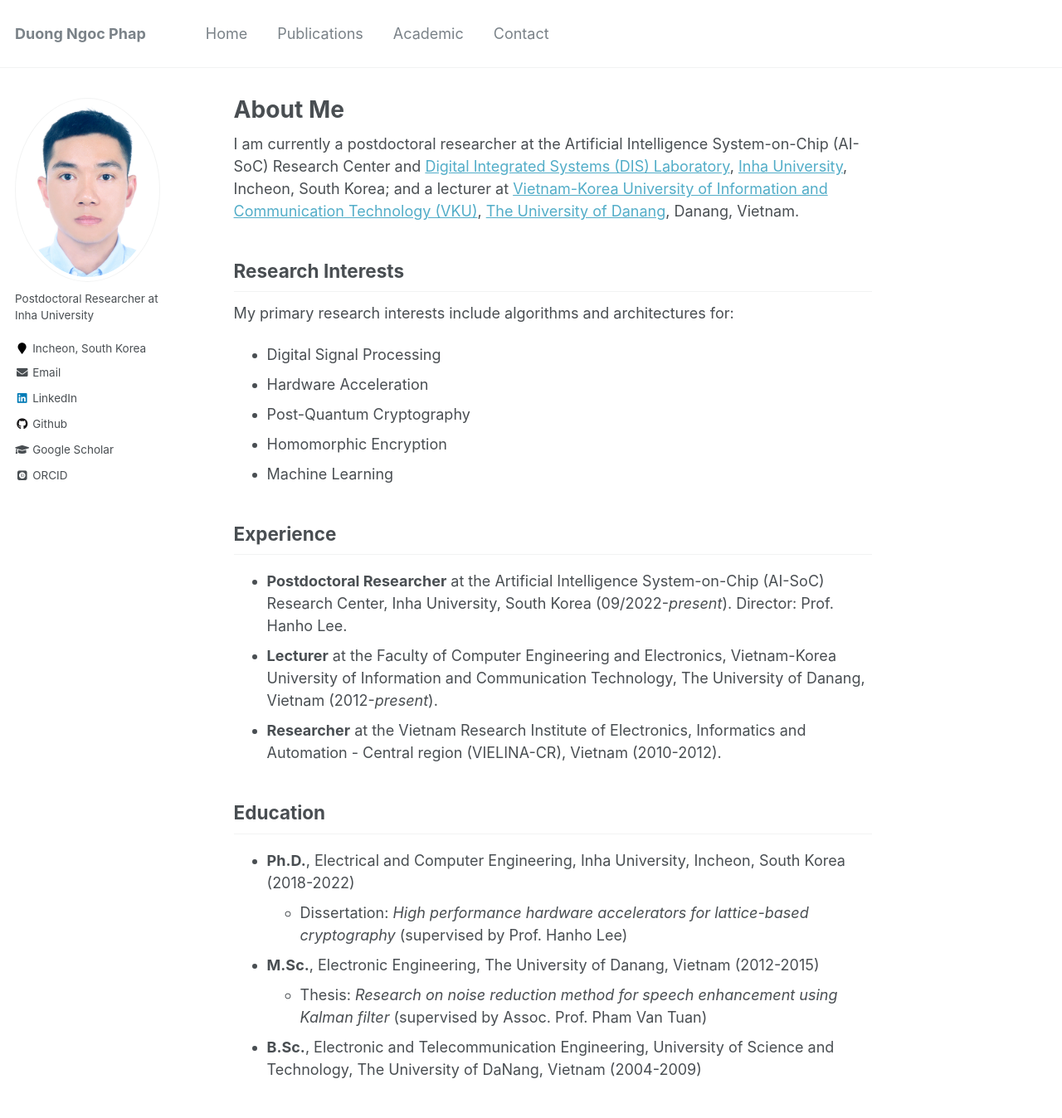
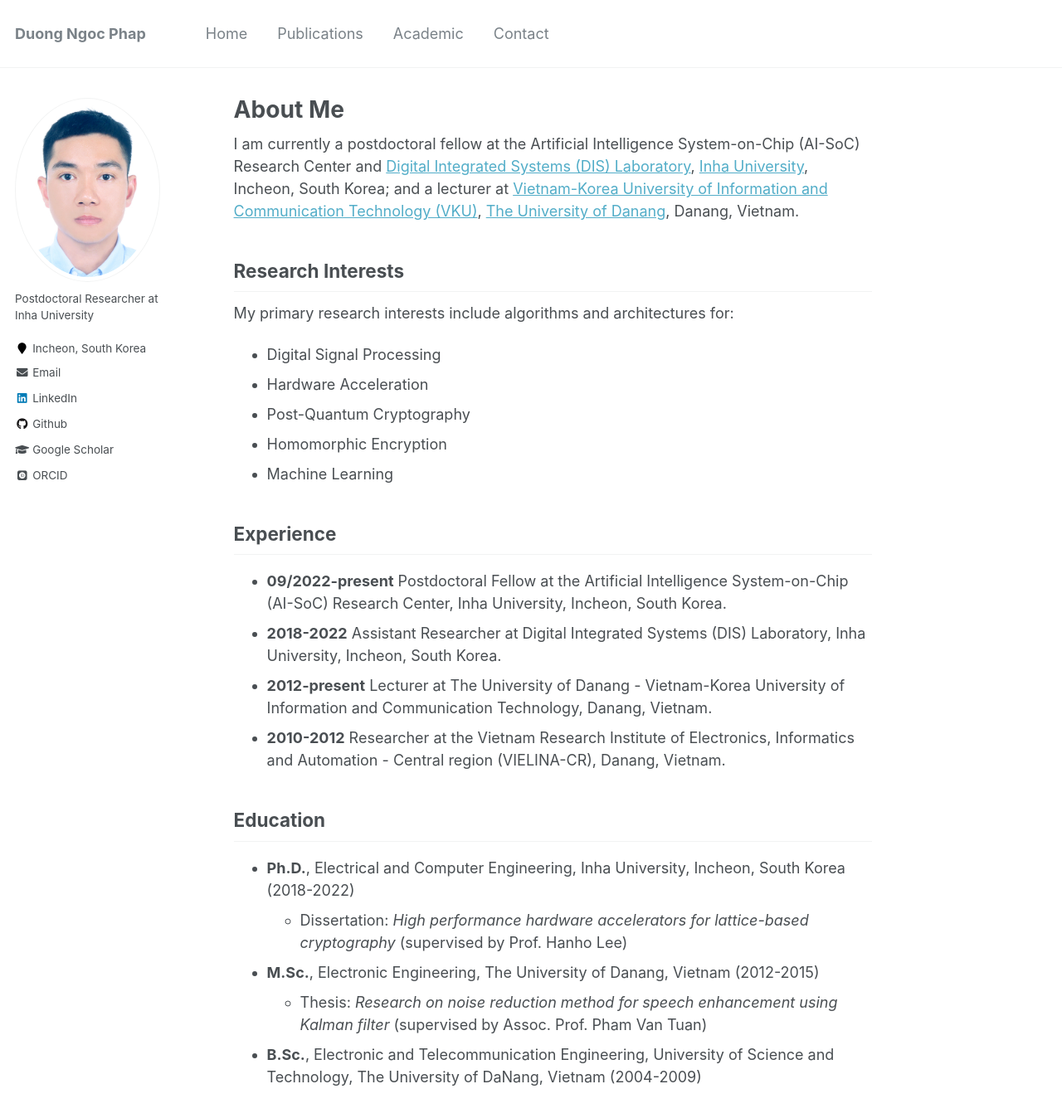
Before and after one commit to phapdn/phapdn.github.io, a Jekyll site: the page built from _pages/about.md, in a window 1280 px wide and 1400 px high. Shown: the top 1348 px of the window at 83% size. Built offline with Jekyll 4.4.1, drawn with Linux system fonts in a browser that asks for light colours; some web fonts are replaced.

Commit message:
Update about.md

```diff
--- a/_pages/about.md
+++ b/_pages/about.md
@@ -7,7 +7,7 @@ redirect_from:
   - /about/
   - /about.html
 ---
-I am currently a postdoctoral researcher at the Artificial Intelligence System-on-Chip (AI-SoC) Research Center and [Digital Integrated Systems (DIS) Laboratory](https://sites.google.com/view/inhasoc), [Inha University](https://eng.inha.ac.kr/eng/index.do), Incheon, South Korea; and a lecturer at [Vietnam-Korea University of Information and Communication Technology (VKU)](https://vku.udn.vn/), [The University of Danang](https://www.udn.vn/english), Danang, Vietnam.
+I am currently a postdoctoral fellow at the Artificial Intelligence System-on-Chip (AI-SoC) Research Center and [Digital Integrated Systems (DIS) Laboratory](https://sites.google.com/view/inhasoc), [Inha University](https://eng.inha.ac.kr/eng/index.do), Incheon, South Korea; and a lecturer at [Vietnam-Korea University of Information and Communication Technology (VKU)](https://vku.udn.vn/), [The University of Danang](https://www.udn.vn/english), Danang, Vietnam.
 
 ## Research Interests
 
@@ -21,10 +21,10 @@ My primary research interests include algorithms and architectures for:
 
 ## Experience
 
-* <b>Postdoctoral Researcher</b> at the Artificial Intelligence System-on-Chip (AI-SoC) Research Center, Inha University, South Korea (09/2022-*present*). Director: Prof. Hanho Lee.
-* <b>Lecturer</b> at the Faculty of Computer Engineering and Electronics, Vietnam-Korea University of Information and Communication Technology, The University of Danang, Vietnam (2012-*present*).
-* <b>Researcher</b> at the Vietnam Research Institute of Electronics, Informatics and Automation - Central region (VIELINA-CR), Vietnam (2010-2012).
-
+* <b> 09/2022-present</b> Postdoctoral Fellow at the Artificial Intelligence System-on-Chip (AI-SoC) Research Center, Inha University, Incheon, South Korea.
+* <b>2018-2022</b> Assistant Researcher at Digital Integrated Systems (DIS) Laboratory, Inha University, Incheon, South Korea.
+* <b>2012-present</b> Lecturer at The University of Danang - Vietnam-Korea University of Information and Communication Technology, Danang, Vietnam.
+* <b>2010-2012</b> Researcher at the Vietnam Research Institute of Electronics, Informatics and Automation - Central region (VIELINA-CR), Danang, Vietnam.
 
 ## Education
 
```
